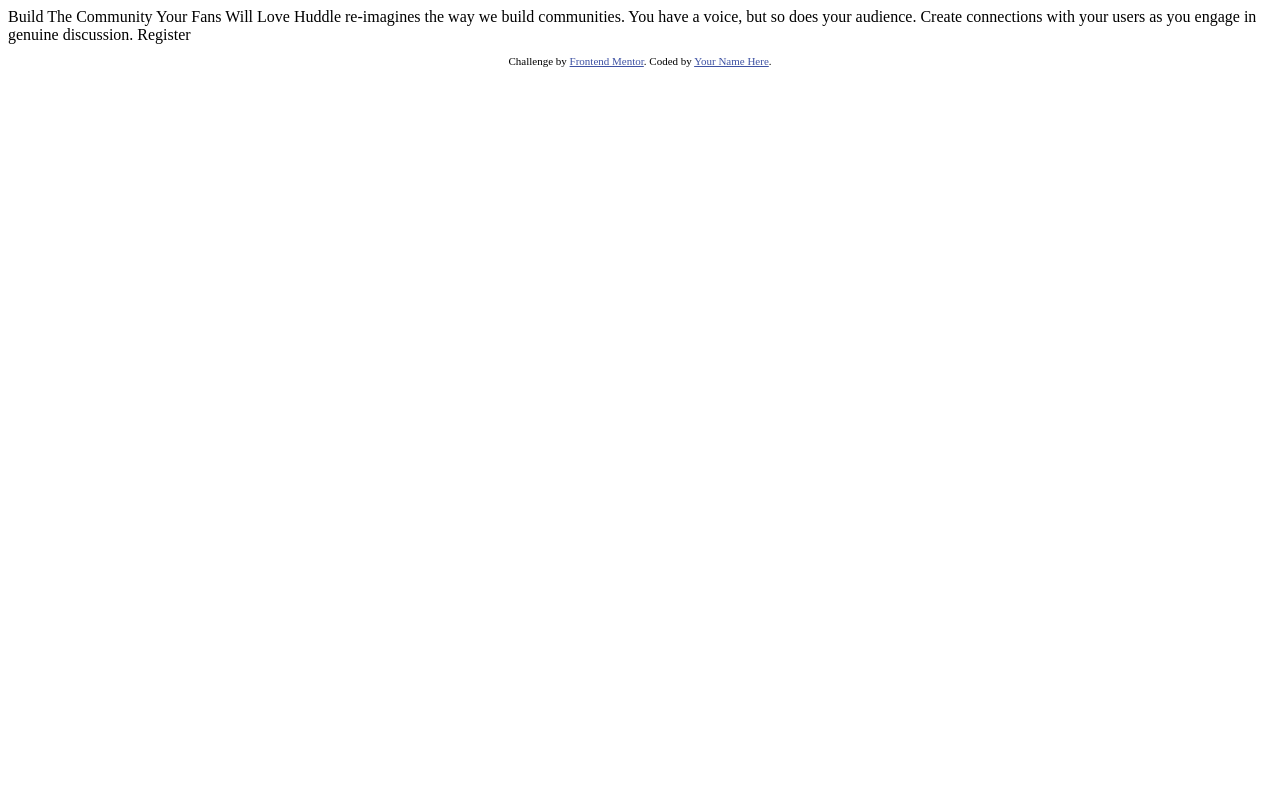
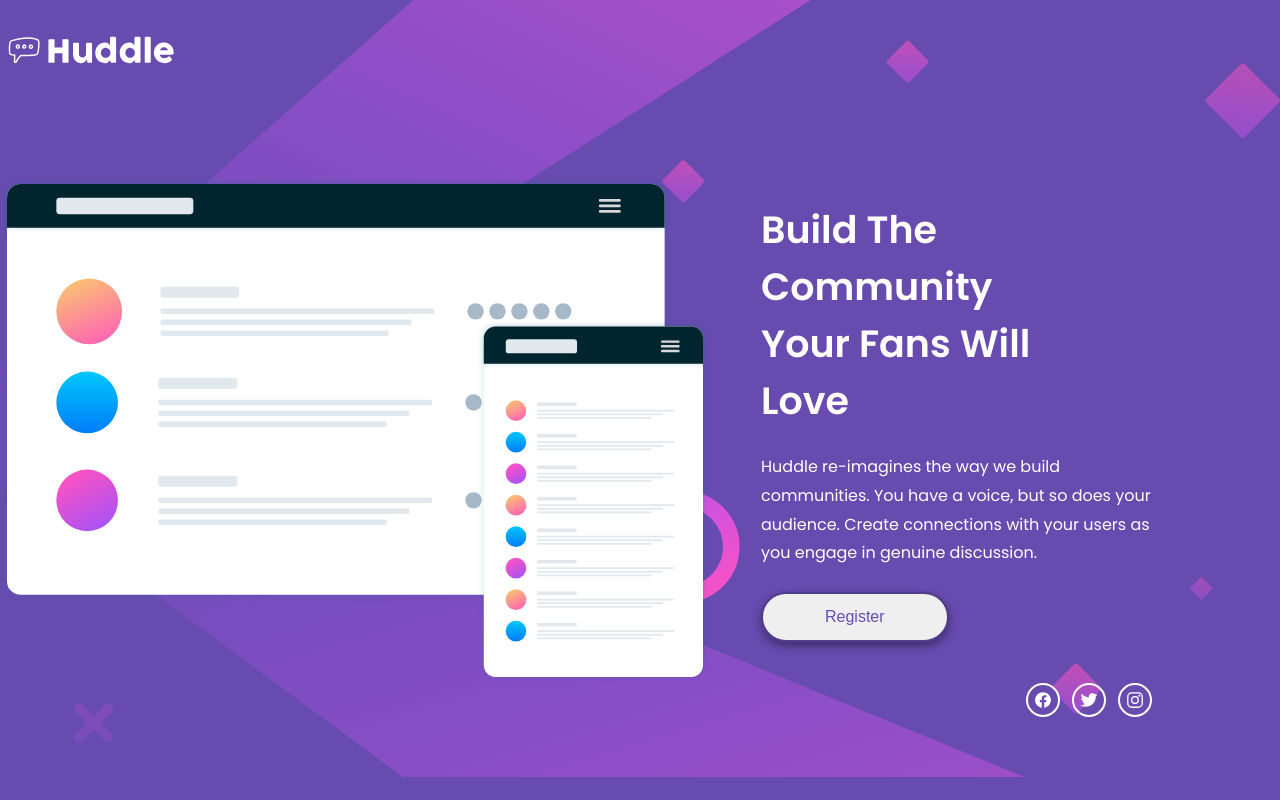
Before and after one commit to meetDeveloper/a-Huddle-landing-page, a plain HTML site: page index.html in a window 1280 px wide. Drawn offline with nearby package versions, Linux system fonts and the light colour scheme.

Commit message:
first commit

```diff
--- /dev/null
+++ b/index.css
@@ -0,0 +1,209 @@
+/*
+FONTS:
+1. open sans - 400
+2. poppins - 400 and 600
+
+SPACING SYSTEM (px)
+2 / 4 / 8 / 12 / 16 / 24 / 32 / 48 / 64 / 80 / 96 / 128
+
+FONT SIZE SYSTEM (px)
+10 / 12 / 14 / 16 / 18 / 20 / 24 / 30 / 36 / 44 / 52 / 62 / 74 / 86 / 98
+*/
+
+
+:root{
+    box-sizing: border-box;
+    font-size: 62.5%;
+}
+
+* , ::after , ::before{
+    box-sizing: inherit;
+    padding:0;
+    margin:0;
+}
+
+body{
+    height: 100vh;
+    font-family: 'Open Sans', sans-serif;
+    font-weight: 400;
+    background-image: url("images/bg-desktop.svg"),
+    linear-gradient(rgba(103, 75, 175),rgba(103, 75, 175));
+    background-repeat: no-repeat;
+    background-size: contain;
+
+}
+
+.container{
+    max-width:144rem;
+    margin: 0 auto;
+    padding: 2.8rem 0;
+}
+
+.hero-box{
+    display: flex;
+    gap:5.2rem;
+    justify-content: center;
+    margin-bottom: 3.6rem;
+}
+
+.logo-img{
+    height: 4.4rem;
+    margin-bottom: 10.2rem ;
+}
+
+.main{
+    font-family: 'Poppins', sans-serif;
+    padding: 2.4rem 12.8rem 0 0;
+    align-self: flex-start;
+}
+
+
+.hero-heading{
+    font-weight: 600;
+    font-size: 3.8rem;
+    color:#fff;
+    padding-right: 7.2rem;
+    margin-bottom: 2.4rem;
+}
+
+.hero-description{
+    font-size: 1.6rem;
+    font-weight: 400;
+    line-height: 1.8;
+    color: #fff;
+    margin-bottom: 2.4rem;
+}
+
+.btn{
+    border : 2px solid #523c8c;
+    padding: 1.4rem 6.2rem;
+    border-radius: 4rem;
+    color:hsl(257, 40%, 49%);
+    font-size: 1.6rem;
+    box-shadow: 0 4px 10px rgba(0,0,0,0.4);
+    transition: all 0.3s;
+}
+
+.btn:hover{
+    background-color: hsl(300, 69%, 71%);
+    color:#fff;
+    cursor: pointer;
+}
+
+.icon-box{
+    display:flex;
+    font-size: 2.4rem;
+    justify-content: flex-end;
+    gap:1.2rem;
+    margin-top: -3.6rem;
+    margin-right: 12.8rem;
+}
+
+.facebook{
+    background-color:hsl(257, 40%, 49%) ;
+}
+
+.icon{
+    font-size: 1.8rem;
+    color:#fff;
+    padding:0.6rem;
+    border: 2px solid #fff;
+    border-radius: 10rem;
+    transition: all 0.3s;
+}
+
+.icon:hover{
+    color: hsl(300, 69%, 71%);
+    border-color: hsl(300, 69%, 71%);
+    cursor: pointer;
+}
+
+@media (max-width : 24em){
+    body{
+        background-image: url("images/bg-mobile.svg"),
+        linear-gradient(rgba(103, 75, 175),rgba(103, 75, 175));
+        height: 100%;
+        background-size: contain;
+        background-repeat: no-repeat, repeat;
+    }
+
+    .container{
+        padding:3.6rem 3.8rem;
+    }
+
+    .logo-img{
+        height: 3.6rem;
+        margin-bottom: 4rem;
+    }
+
+    .main{
+        text-align: center;
+        padding:0;
+    }
+
+    .hero-box{
+        flex-direction: column;
+    }
+
+    .hero-heading{
+        font-size: 2.8rem;
+        padding: 0;
+    }
+
+    .hero-description{
+        font-size: 1.4rem;
+        letter-spacing: 0.4px;
+        word-spacing: 0.8px;
+    }
+
+    .icon-box{
+        justify-content: center;
+        margin:0;
+    }
+
+    .btn{
+        padding: 1.4rem 8rem;
+        font-size: 1.4rem;
+        margin-bottom: 3.6rem;
+    }
+
+
+}
+
+
+
+
+
+
+
+
+
+
+
+
+
+
+
+
+
+
+
+
+
+
+
+
+
+
+
+
+
+
+
+
+
+
+
+
+/* .attribution { font-size: 11px; text-align: center; }
+.attribution a { color: hsl(228, 45%, 44%); } */
--- a/index.html
+++ b/index.html
@@ -5,29 +5,45 @@
   <meta name="viewport" content="width=device-width, initial-scale=1.0"> <!-- displays site properly based on user's device -->
 
   <link rel="icon" type="image/png" sizes="32x32" href="./images/favicon-32x32.png">
-
+  <link rel="preconnect" href="https://fonts.googleapis.com">
+  <link rel="preconnect" href="https://fonts.gstatic.com" crossorigin>
+  <link href="https://fonts.googleapis.com/css2?family=Open+Sans&family=Poppins:wght@400;600&display=swap" rel="stylesheet">
+  <link rel = "stylesheet" href="index.css">
   <title>Frontend Mentor | Huddle landing page with single introductory section</title>
 
   <!-- Feel free to remove these styles or customise in your own stylesheet 👍 -->
-  <style>
-    .attribution { font-size: 11px; text-align: center; }
-    .attribution a { color: hsl(228, 45%, 44%); }
-  </style>
 </head>
 <body>
+  <main>
+    <div class="container">
+      <img src="images/logo.svg" alt="image of the company logo" class="logo-img">
+      <div class="hero-box">
+        <img class="hero-img" src="images/illustration-mockups.svg" alt = "website illustration">
+        <div class="main">
+            <h1 class="hero-heading">  Build The Community Your Fans Will Love
+            </h1>
+            <p class="hero-description">Huddle re-imagines the way we build communities. You have a voice, but so does your audience.
+              Create connections with your users as you engage in genuine discussion. </p>
+            <button class="btn">Register</button>
+        </div>
+      </div>
+      <div class="icon-box">
+        <a href="#"><ion-icon name="logo-facebook" class="icon facebook"></ion-icon></a>
+        <a href="#"><ion-icon name="logo-twitter" class="icon"></ion-icon></a>
+        <a href="#"><ion-icon name="logo-instagram" class="icon"></ion-icon></a>
+      </div>
+    </div>
 
-  Build The Community Your Fans Will Love
-
-  Huddle re-imagines the way we build communities. You have a voice, but so does your audience.
-  Create connections with your users as you engage in genuine discussion.
-
-  Register
+ </main>
 
   <footer>
-    <p class="attribution">
+    <!-- <p class="attribution">
       Challenge by <a href="https://www.frontendmentor.io?ref=challenge" target="_blank">Frontend Mentor</a>.
       Coded by <a href="#">Your Name Here</a>.
-    </p>
+    </p> -->
   </footer>
+
+<script type="module" src="https://unpkg.com/ionicons@5.5.2/dist/ionicons/ionicons.esm.js"></script>
+<script nomodule src="https://unpkg.com/ionicons@5.5.2/dist/ionicons/ionicons.js"></script>
 </body>
 </html>
```
Also changed, not shown: facebook-f-brands.svg (added).
